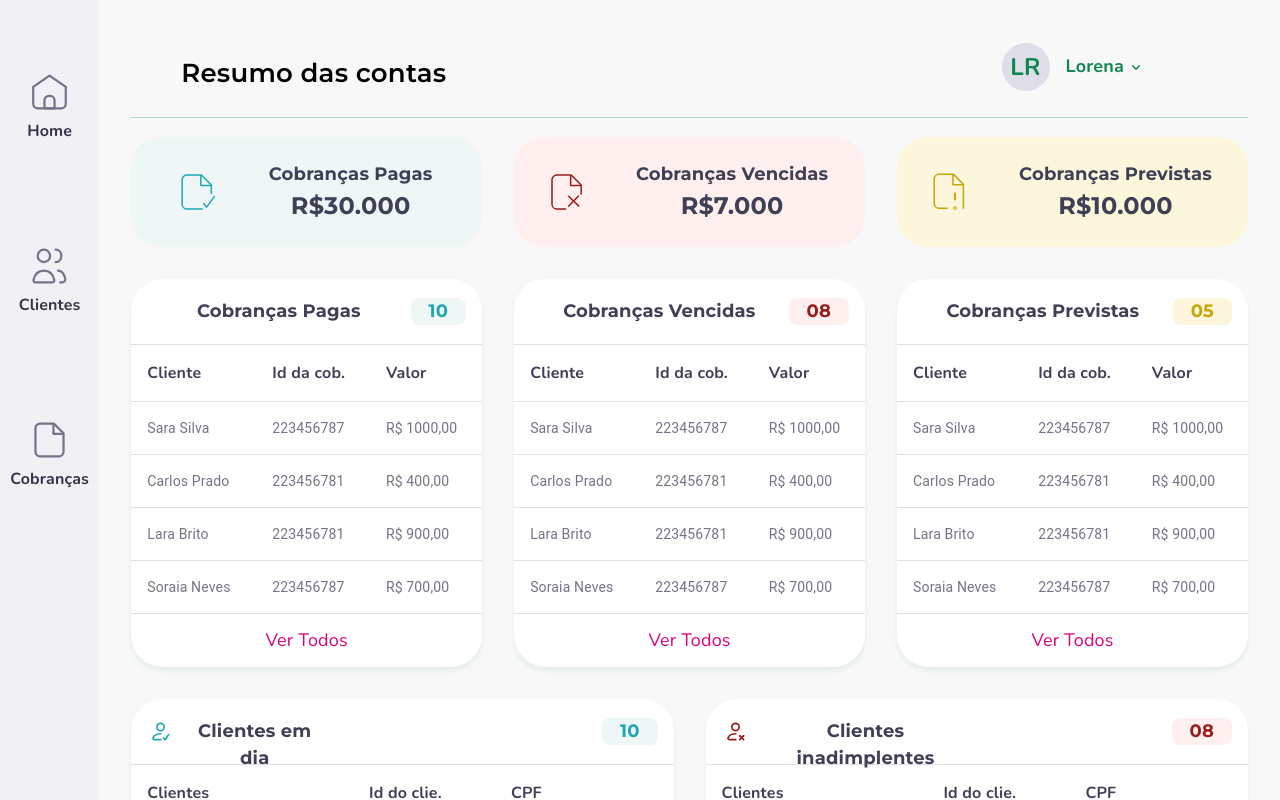
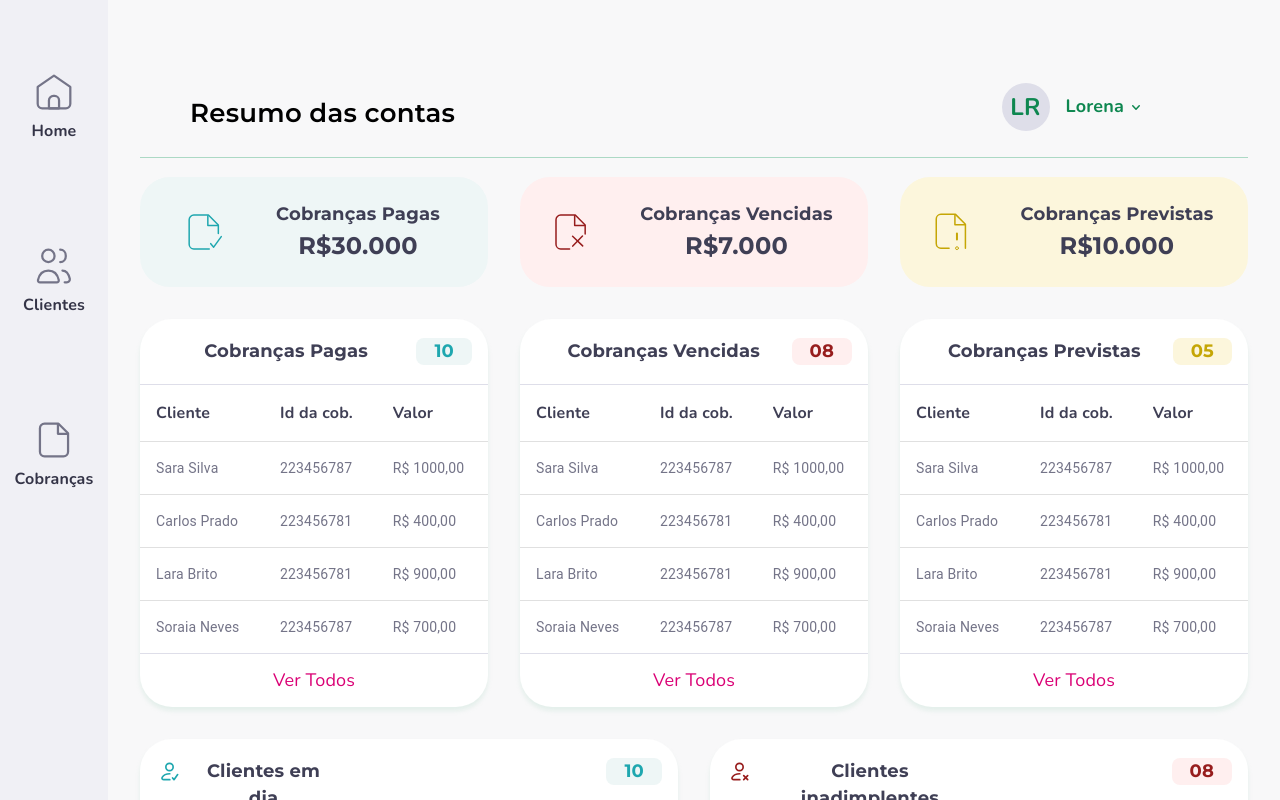
Before and after one commit to higorini/desafio-modulo-06-neurodevergentes-front, a React (Vite) app: page /home in a window 1280 px wide. Shown: the top 800 px of the page. Built offline with nearby package versions, Linux system fonts and the light colour scheme.

Commit message:
deixando nav bar e header fixos

```diff
--- a/src/components/Header/index.jsx
+++ b/src/components/Header/index.jsx
@@ -8,7 +8,10 @@ function Header({ userName, headerTitle }) {
       justifyContent="space-between"
       borderBottom="1px solid var(--green-300)"
       marginBottom="19px"
-      padding="0 100px 24px 50px"
+      padding="40px 100px 24px 50px"
+      position= "sticky"
+      top="0px"
+      backgroundColor='var(--gray-100)'
     >
       <Typography
         component="h1"
--- a/src/components/sideNavigation/index.jsx
+++ b/src/components/sideNavigation/index.jsx
@@ -13,6 +13,7 @@ function LateralMenu() {
       justifyContent="start"
       paddingTop="45px"
       gap="72px"
+      position="fixed"
       sx={{
         width: 108,
         height: "100vh",
--- a/src/pages/Home/index.jsx
+++ b/src/pages/Home/index.jsx
@@ -21,6 +21,7 @@ function Home() {
           padding: "40px 32px 40px 32px",
           backgroundColor: "var(--gray-100)",
         }}
+        marginLeft="108px"
       >
         <Header userName="Lorena" headerTitle="Resumo das contas" />
         <Grid container spacing={4}>
```
